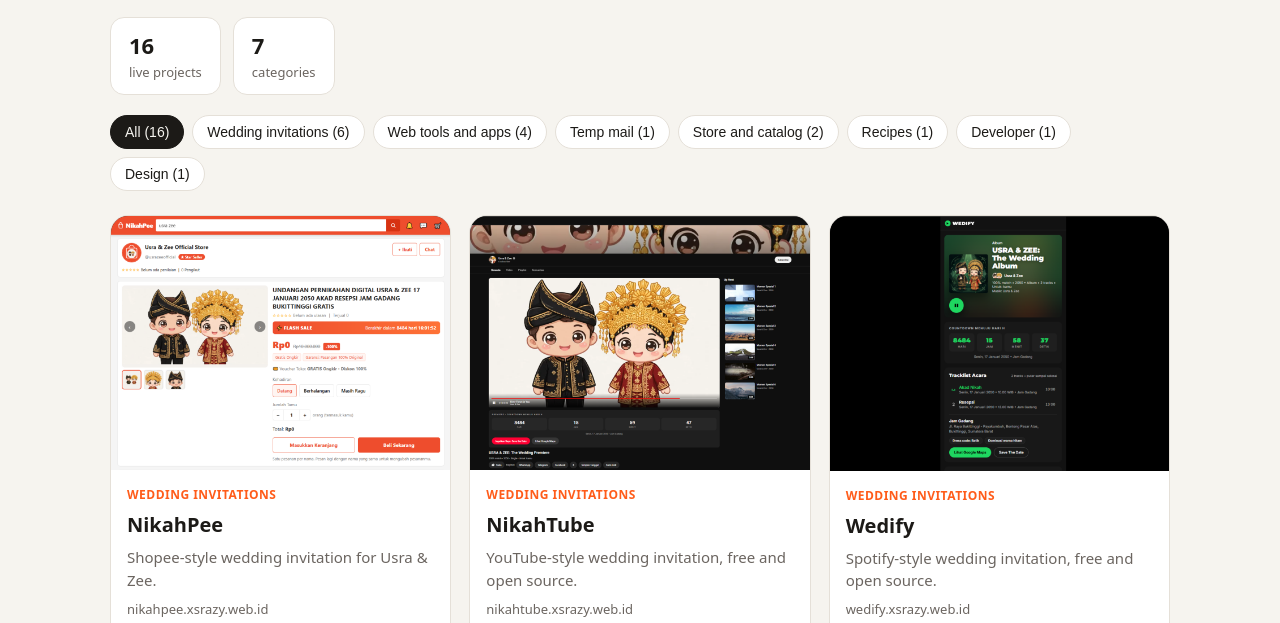
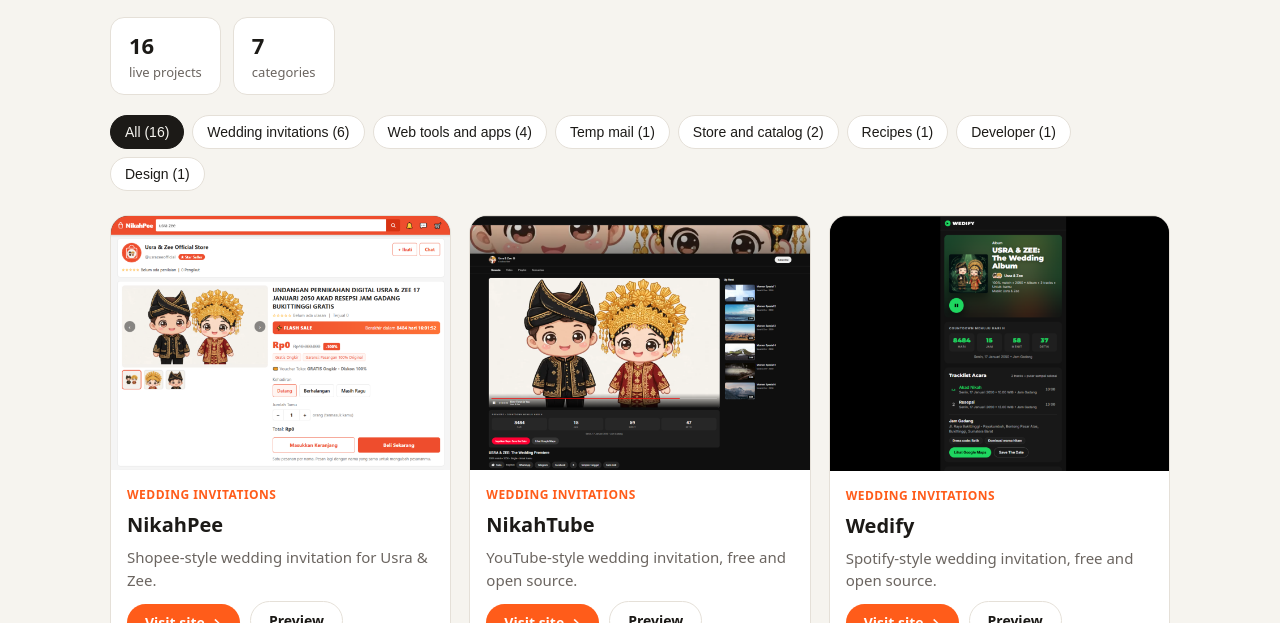
Before and after one commit to xsrazy/dev-portfolio, a plain HTML site: page index.html in a window 1280 px wide. Shown: the part 161-784 px from the top of the page. Drawn offline with Linux system fonts and the light colour scheme.

Commit message:
Remove redundant domain text line from project cards

```diff
--- a/index.html
+++ b/index.html
@@ -42,7 +42,6 @@
 .tag{font-size:12px;font-weight:700;letter-spacing:.04em;text-transform:uppercase;color:var(--accent)}
 .card h2{font-size:20px;margin:0}
 .card p{margin:0;color:var(--muted);font-size:15px;line-height:1.5;flex-grow:1}
-.domain{font-size:13px;color:var(--muted);word-break:break-all}
 .visit{display:inline-block;margin-top:4px;background:var(--accent);color:#fff;text-decoration:none;font-weight:700;font-size:14px;padding:9px 18px;border-radius:999px}
 .visit:hover{text-decoration:none;opacity:.88}
 .row{display:flex;gap:10px;align-items:center;flex-wrap:wrap}
@@ -143,13 +142,12 @@
   var tag = document.createElement("div"); tag.className = "tag"; tag.textContent = p.c;
   var h2 = document.createElement("h2"); h2.textContent = p.t;
   var desc = document.createElement("p"); desc.textContent = p.x;
-  var dom = document.createElement("div"); dom.className = "domain"; dom.textContent = p.d;
   var a = document.createElement("a"); a.className = "visit"; a.href = p.u; a.target = "_blank"; a.rel = "noopener"; a.textContent = "Visit site \u2192";
   var row = document.createElement("div"); row.className = "row";
   var pv = document.createElement("button"); pv.type = "button"; pv.className = "preview"; pv.textContent = "Preview";
   pv.addEventListener("click", function(){ openPreview(p); });
   row.appendChild(a); row.appendChild(pv);
-  body.appendChild(tag); body.appendChild(h2); body.appendChild(desc); body.appendChild(dom); body.appendChild(row);
+  body.appendChild(tag); body.appendChild(h2); body.appendChild(desc); body.appendChild(row);
   card.appendChild(thumb); card.appendChild(body);
   grid.appendChild(card);
 });
```
